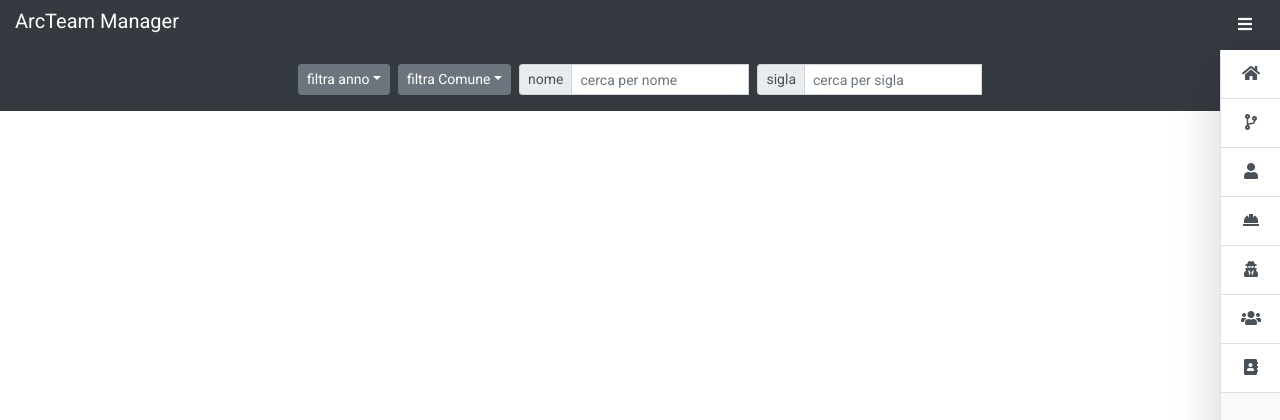
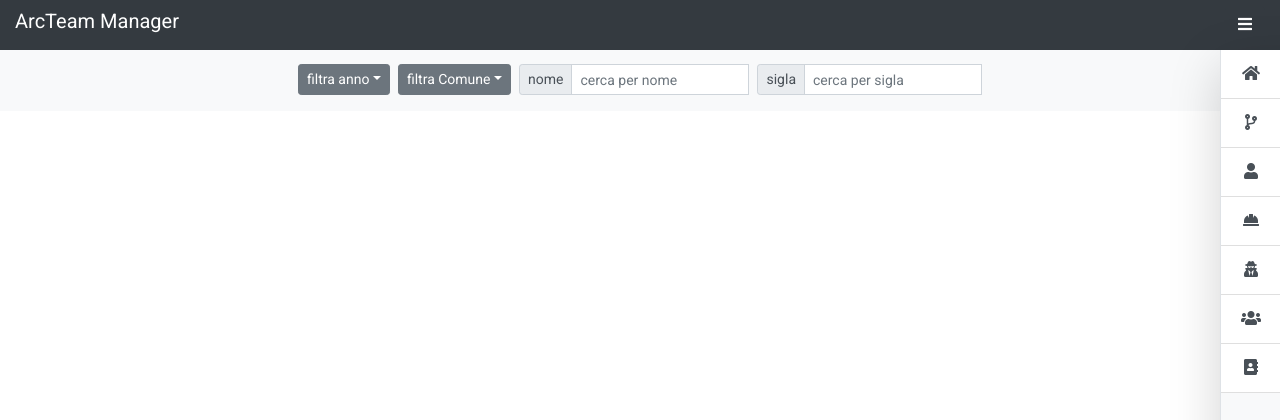
Before and after one commit to beppenapo/atw, a PHP site: page / in a window 1280 px wide. Shown: the top 420 px of the page. Run offline with PHP 8.4, Linux system fonts and the light colour scheme; the visitor is signed in with stand-in values (Sample User, id 1); some libraries are stand-ins or nearby versions.

Commit message:
navabar index

```diff
--- a/client/index.php
+++ b/client/index.php
@@ -10,11 +10,11 @@ require_once("inc/session.php");
   <body>
     <?php require_once("inc/header.html"); ?>
     <?php require_once("inc/nav.html"); ?>
-    <div class="navbar navbar-expand-lg navbar-dark bg-dark mt-5">
+    <div class="navbar navbar-expand-lg navbar-light bg-light mt-5">
       <button class="navbar-toggler" type="button" data-toggle="collapse" data-target="#navbarSupportedContent" aria-controls="navbarSupportedContent" aria-expanded="false" aria-label="Toggle navigation">
         <span class="navbar-toggler-icon"></span>
       </button>
-      <div class="navbar-collapse justify-content-center" id="navbarSupportedContent">
+      <div class="collapse show navbar-collapse justify-content-center" id="navbarSupportedContent">
         <form class="form-inline">
           <div class="dropdown my-2">
             <button class="btn btn-secondary btn-sm dropdown-toggle" type="button" id="dropdownMenuAnno" data-toggle="dropdown" aria-haspopup="true" aria-expanded="false">filtra anno</button>
```
